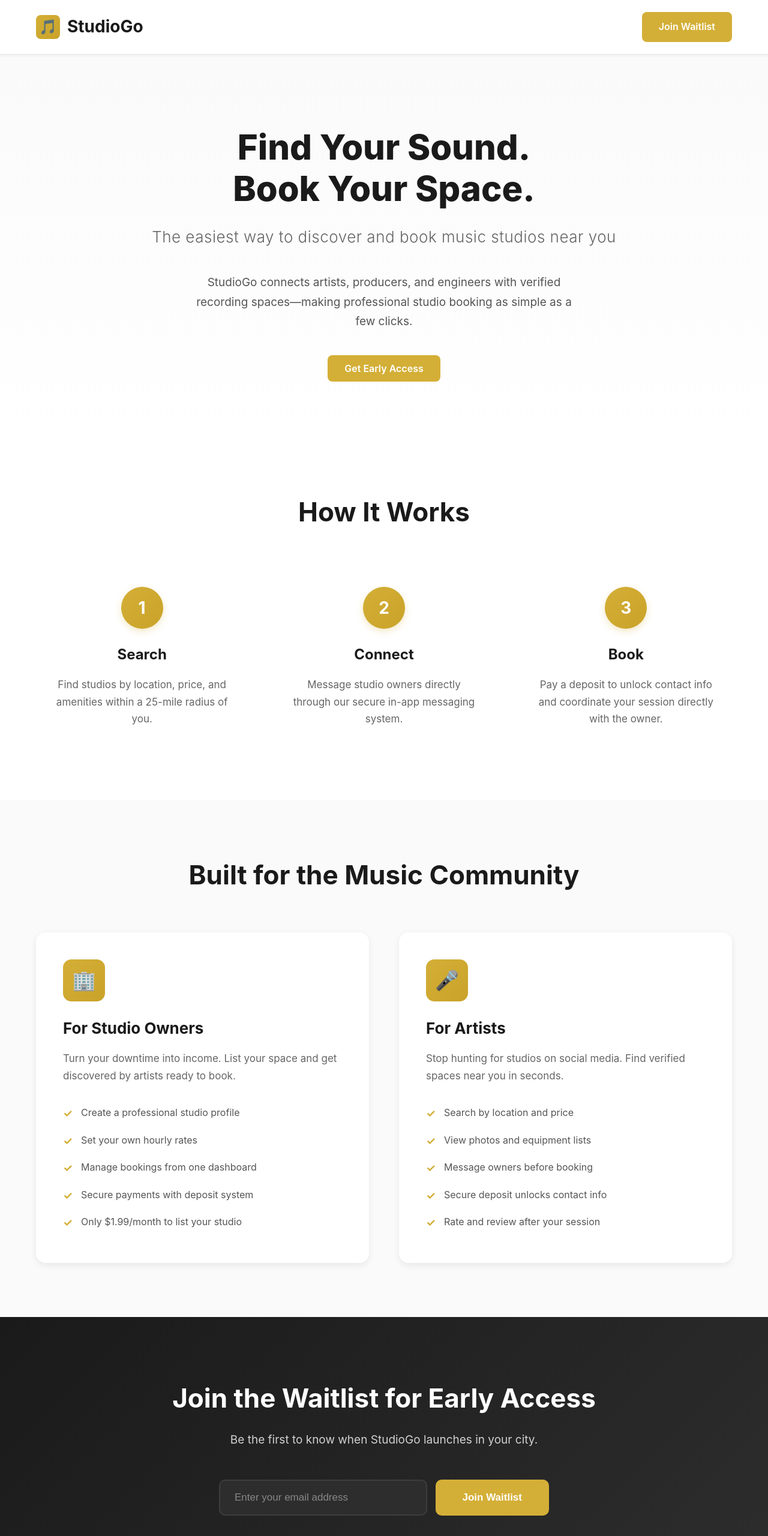
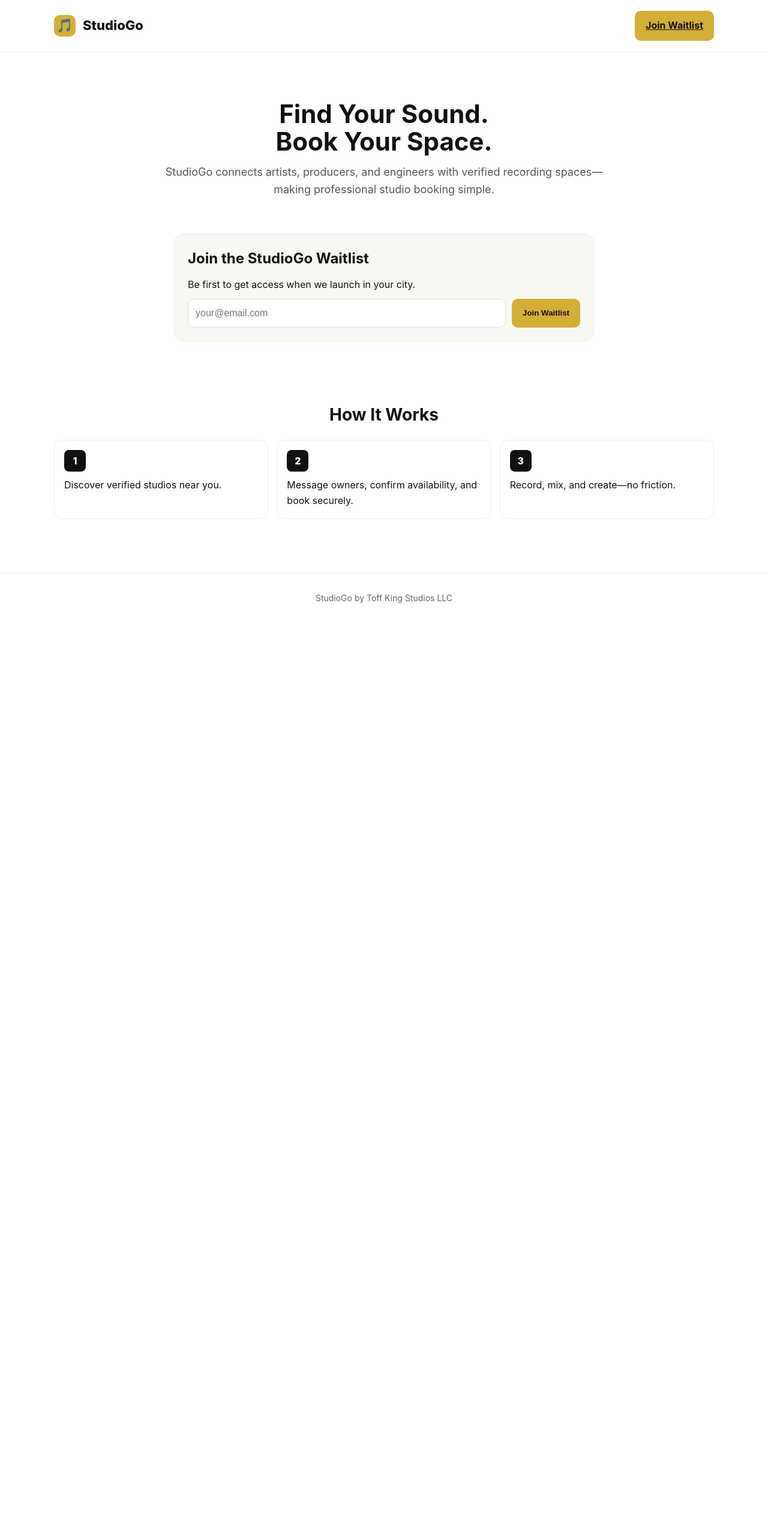
Before and after one commit to jeffmgmt/Studio-landing, a plain HTML site: page index.html in a window 1280 px wide. Shown: the top 2560 px of the page at 60% size. After the commit the page ends 1038 px from the top, so only its background shows below. Drawn offline with nearby package versions, Linux system fonts and the light colour scheme.

Commit message:
Update index.html

```diff
--- a/index.html
+++ b/index.html
@@ -3,248 +3,172 @@
 <head>
   <meta charset="UTF-8" />
   <meta name="viewport" content="width=device-width, initial-scale=1" />
-  <meta name="description" content="StudioGo — Find your sound. Book your space. Connect with verified music studios near you." />
   <title>StudioGo — Music Studio Booking Platform</title>
+  <meta name="description" content="Find your sound. Book your space. Join the StudioGo waitlist." />
 
   <style>
-    *{margin:0;padding:0;box-sizing:border-box}
-    body{font-family:'Inter',-apple-system,BlinkMacSystemFont,'Segoe UI','Roboto',sans-serif;line-height:1.6;color:#1a1a1a;background:#fff}
-    .container{max-width:1200px;margin:0 auto;padding:0 20px}
-    header{padding:20px 0;border-bottom:1px solid #e5e5e5;background:#fff;position:sticky;top:0;z-index:100;box-shadow:0 2px 4px rgba(0,0,0,.05)}
-    .header-content{display:flex;justify-content:space-between;align-items:center}
-    .logo{display:flex;align-items:center;gap:12px;font-size:28px;font-weight:700;color:#1a1a1a;text-decoration:none}
-    .logo-icon{width:40px;height:40px;background:linear-gradient(135deg,#d4af37 0%,#c9a229 100%);border-radius:8px;display:flex;align-items:center;justify-content:center;color:#fff;font-size:24px}
-    .cta-button{background:#d4af37;color:#fff;padding:12px 28px;border-radius:8px;text-decoration:none;font-weight:600;transition:.3s;border:none;cursor:pointer;font-size:16px}
-    .cta-button:hover{background:#c9a229;transform:translateY(-2px);box-shadow:0 4px 8px rgba(212,175,55,.3)}
-    .hero{padding:120px 0 100px;text-align:center;background:linear-gradient(180deg,#fafafa 0%,#ffffff 100%)}
-    .hero h1{font-size:58px;font-weight:800;margin-bottom:24px;color:#1a1a1a;line-height:1.2}
-    .tagline{font-size:26px;color:#666;margin-bottom:40px;font-weight:300;letter-spacing:.5px}
-    .hero-description{font-size:19px;color:#555;max-width:650px;margin:0 auto 50px;line-height:1.7}
-    .how-it-works{padding:90px 0;background:#fff}
-    .section-title{text-align:center;font-size:44px;font-weight:700;margin-bottom:60px;color:#1a1a1a}
-    .steps{display:grid;grid-template-columns:repeat(auto-fit,minmax(300px,1fr));gap:50px;margin-top:50px}
-    .step{text-align:center;padding:30px 20px}
-    .step-number{width:70px;height:70px;background:linear-gradient(135deg,#d4af37 0%,#c9a229 100%);color:#fff;border-radius:50%;display:flex;align-items:center;justify-content:center;font-size:28px;font-weight:700;margin:0 auto 24px;box-shadow:0 4px 12px rgba(212,175,55,.3)}
-    .step h3{font-size:24px;margin-bottom:16px;color:#1a1a1a}
-    .step p{color:#666;font-size:17px;line-height:1.7}
-    .features-section{padding:90px 0;background:#fafafa}
-    .features-grid{display:grid;grid-template-columns:repeat(auto-fit,minmax(350px,1fr));gap:50px;margin-top:60px}
-    .feature-card{background:#fff;padding:45px;border-radius:16px;box-shadow:0 4px 12px rgba(0,0,0,.08);transition:.3s}
-    .feature-card:hover{transform:translateY(-8px);box-shadow:0 12px 24px rgba(0,0,0,.15)}
-    .feature-icon{width:70px;height:70px;background:linear-gradient(135deg,#d4af37 0%,#c9a229 100%);border-radius:14px;display:flex;align-items:center;justify-content:center;font-size:32px;margin-bottom:24px}
-    .feature-card h3{font-size:26px;margin-bottom:16px;color:#1a1a1a}
-    .feature-card p{color:#666;font-size:17px;margin-bottom:24px;line-height:1.7}
-    .feature-list{list-style:none;margin-top:24px}
-    .feature-list li{padding:10px 0;color:#555;font-size:16px;position:relative;padding-left:30px}
-    .feature-list li:before{content:"✓";position:absolute;left:0;color:#d4af37;font-weight:700;font-size:18px}
-    .waitlist-section{padding:100px 0;background:linear-gradient(135deg,#1a1a1a 0%,#2d2d2d 100%);color:#fff;text-align:center}
-    .waitlist-section h2{font-size:44px;margin-bottom:20px;font-weight:700}
-    .waitlist-section p{font-size:19px;margin-bottom:50px;color:#d1d1d1}
-    .waitlist-form{max-width:550px;margin:0 auto;display:flex;gap:14px;flex-wrap:wrap;justify-content:center}
-    .email-input{flex:1;min-width:300px;padding:18px 24px;border:2px solid #3d3d3d;border-radius:10px;font-size:17px;background:#2d2d2d;color:#fff;transition:.3s}
-    .email-input:focus{outline:none;border-color:#d4af37;background:#1a1a1a}
-    .email-input::placeholder{color:#888}
-    .submit-button{padding:18px 45px;background:#d4af37;color:#fff;border:none;border-radius:10px;font-size:17px;font-weight:600;cursor:pointer;transition:.3s}
-    .submit-button:hover{background:#c9a229;transform:translateY(-2px);box-shadow:0 4px 12px rgba(212,175,55,.4)}
-    .success-message{margin-top:24px;padding:16px;background:#10b981;border-radius:10px;display:none;font-weight:500}
-    footer{padding:50px 0;background:#1a1a1a;color:#888;text-align:center}
-    footer p{margin-bottom:12px;font-size:15px}
-    .footer-links{margin-top:24px}
-    .footer-links a{color:#888;text-decoration:none;margin:0 18px;transition:color .3s ease;font-size:15px}
-    .footer-links a:hover{color:#d4af37}
-    @media (max-width:768px){
-      .hero h1{font-size:40px}
-      .tagline{font-size:20px}
-      .section-title{font-size:34px}
-      .waitlist-form{flex-direction:column}
-      .email-input{min-width:100%}
-      .feature-card{padding:30px}
-      .steps{gap:40px}
+    * { box-sizing: border-box; margin: 0; padding: 0; }
+    body {
+      font-family: Inter, system-ui, -apple-system, Segoe UI, Roboto, Helvetica, Arial, "Apple Color Emoji","Segoe UI Emoji";
+      color: #111; background: #fff; line-height: 1.6;
     }
-    @media (max-width:480px){
-      .hero{padding:80px 0 60px}
-      .hero h1{font-size:32px}
-      .logo{font-size:24px}
-      .cta-button{padding:10px 20px;font-size:14px}
+    .container { max-width: 1100px; margin: 0 auto; padding: 0 20px; }
+
+    header { border-bottom: 1px solid #eee; }
+    .header-wrap { display: flex; align-items: center; justify-content: space-between; padding: 18px 0; }
+    .brand { display: flex; gap: 12px; align-items: center; font-weight: 800; font-size: 22px; }
+    .brand-badge { width: 36px; height: 36px; border-radius: 10px; background: #d4af37; display: grid; place-items: center; color: #111; font-weight: 900; }
+    .btn {
+      background: #d4af37; color: #111; border: 0; padding: 12px 18px; border-radius: 10px;
+      font-weight: 700; cursor: pointer; transition: transform .06s ease;
     }
-    /* Optional: if you upload logo.png, uncomment the next rule
-    .logo-img{width:40px;height:40px;object-fit:cover;border-radius:8px}
-    */
+    .btn:active { transform: translateY(1px); }
+    .btn[disabled] { opacity: .6; cursor: not-allowed; }
+
+    .hero { padding: 80px 0 30px; text-align: center; }
+    .hero h1 { font-size: 42px; line-height: 1.1; margin-bottom: 14px; }
+    .hero p.lead { font-size: 18px; color: #555; max-width: 760px; margin: 0 auto 28px; }
+
+    .waitlist {
+      background: #faf8f2; border: 1px solid #eee; border-radius: 16px;
+      padding: 22px; max-width: 700px; margin: 0 auto 60px; text-align: left;
+    }
+    .waitlist h2 { font-size: 24px; margin-bottom: 12px; }
+    form { display: flex; gap: 10px; margin-top: 10px; }
+    input[type="email"] {
+      flex: 1; border: 1px solid #ddd; border-radius: 10px; padding: 14px 12px; font-size: 16px;
+    }
+
+    .msg { display: none; margin-top: 12px; font-weight: 600; }
+    .msg.success { color: #0a7a3d; }
+    .msg.error { color: #b00020; }
+
+    .how { padding: 40px 0 90px; }
+    .how h3 { text-align: center; font-size: 28px; margin-bottom: 20px; }
+    .steps { display: grid; gap: 14px; grid-template-columns: repeat(auto-fit, minmax(240px, 1fr)); }
+    .card {
+      border: 1px solid #eee; border-radius: 14px; padding: 16px; background: #fff;
+      transition: transform .08s ease, box-shadow .15s ease;
+    }
+    .card:hover { transform: translateY(-2px); box-shadow: 0 10px 20px rgba(0,0,0,.05); }
+    .num { width: 36px; height: 36px; border-radius: 8px; background: #111; color: #fff; display: grid; place-items: center; font-weight: 800; margin-bottom: 10px; }
+
+    footer { border-top: 1px solid #eee; padding: 30px 0; color: #666; text-align: center; font-size: 14px; }
   </style>
 </head>
 <body>
-
   <header>
-    <div class="container">
-      <div class="header-content">
-        <a href="#" class="logo">
-          <div class="logo-icon">🎵</div>
-          <!-- If you upload logo.png, you can replace the icon with:
-          <img src="logo.png" alt="StudioGo" class="logo-img" />
-          -->
+    <div class="container header-wrap">
+      <div class="brand">
+        <div class="brand-badge">🎵</div>
         <span>StudioGo</span>
-        </a>
-        <a href="#waitlist" class="cta-button">Join Waitlist</a>
       </div>
+      <a class="btn" href="#waitlist">Join Waitlist</a>
     </div>
   </header>
 
-  <section class="hero">
-    <div class="container">
-      <h1>Find Your Sound.<br>Book Your Space.</h1>
-      <p class="tagline">The easiest way to discover and book music studios near you</p>
-      <p class="hero-description">
-        StudioGo connects artists, producers, and engineers with verified recording spaces—making professional studio booking as simple as a few clicks.
-      </p>
-      <a href="#waitlist" class="cta-button">Get Early Access</a>
-    </div>
+  <main>
+    <section class="hero container">
+      <h1>Find Your Sound. <br/>Book Your Space.</h1>
+      <p class="lead">StudioGo connects artists, producers, and engineers with verified recording spaces—making professional studio booking simple.</p>
     </section>
 
-  <section class="how-it-works">
-    <div class="container">
-      <h2 class="section-title">How It Works</h2>
+    <section id="waitlist" class="waitlist container">
+      <h2>Join the StudioGo Waitlist</h2>
+      <p>Be first to get access when we launch in your city.</p>
+
+      <form id="waitlist-form" novalidate>
+        <input id="email" type="email" placeholder="your@email.com" required />
+        <button id="joinBtn" class="btn" type="submit">Join Waitlist</button>
+      </form>
+
+      <div id="successMsg" class="msg success">✅ You’re on the list! We’ll email you when we open.</div>
+      <div id="errorMsg" class="msg error">❌ Something went wrong. Please try again.</div>
+    </section>
+
+    <section class="how container">
+      <h3>How It Works</h3>
       <div class="steps">
-        <div class="step">
-          <div class="step-number">1</div>
-          <h3>Search</h3>
-          <p>Find studios by location, price, and amenities within a 25-mile radius of you.</p>
+        <div class="card">
+          <div class="num">1</div>
+          Discover verified studios near you.
         </div>
-        <div class="step">
-          <div class="step-number">2</div>
-          <h3>Connect</h3>
-          <p>Message studio owners directly through our secure in-app messaging system.</p>
+        <div class="card">
+          <div class="num">2</div>
+          Message owners, confirm availability, and book securely.
         </div>
-        <div class="step">
-          <div class="step-number">3</div>
-          <h3>Book</h3>
-          <p>Pay a deposit to unlock contact info and coordinate your session directly with the owner.</p>
-        </div>
+        <div class="card">
+          <div class="num">3</div>
+          Record, mix, and create—no friction.
         </div>
       </div>
     </section>
-
-  <section class="features-section">
-    <div class="container">
-      <h2 class="section-title">Built for the Music Community</h2>
-      <div class="features-grid">
-        <div class="feature-card">
-          <div class="feature-icon">🏢</div>
-          <h3>For Studio Owners</h3>
-          <p>Turn your downtime into income. List your space and get discovered by artists ready to book.</p>
-          <ul class="feature-list">
-            <li>Create a professional studio profile</li>
-            <li>Set your own hourly rates</li>
-            <li>Manage bookings from one dashboard</li>
-            <li>Secure payments with deposit system</li>
-            <li>Only $1.99/month to list your studio</li>
-          </ul>
-        </div>
-
-        <div class="feature-card">
-          <div class="feature-icon">🎤</div>
-          <h3>For Artists</h3>
-          <p>Stop hunting for studios on social media. Find verified spaces near you in seconds.</p>
-          <ul class="feature-list">
-            <li>Search by location and price</li>
-            <li>View photos and equipment lists</li>
-            <li>Message owners before booking</li>
-            <li>Secure deposit unlocks contact info</li>
-            <li>Rate and review after your session</li>
-          </ul>
-        </div>
-      </div>
-    </div>
-  </section>
-
-  <section class="waitlist-section" id="waitlist">
-    <div class="container">
-      <h2>Join the Waitlist for Early Access</h2>
-      <p>Be the first to know when StudioGo launches in your city.</p>
-
-      <!-- Replace the action URL after you create your Formspree form -->
-      <form class="waitlist-form" id="waitlistForm" action="https://formspree.io/f/XXXXX" method="POST">
-        <input type="hidden" name="_subject" value="New StudioGo Waitlist Signup" />
-        <input type="hidden" name="_honeypot" />
-        <input type="email" name="email" class="email-input" placeholder="Enter your email address" required id="emailInput" />
-        <button type="submit" class="submit-button">Join Waitlist</button>
-      </form>
-
-      <div class="success-message" id="successMessage">
-        ✓ Thanks for joining! We'll notify you when StudioGo launches.
-      </div>
-    </div>
-  </section>
+  </main>
 
   <footer>
-    <div class="container">
-      <p><strong>StudioGo</strong> by Toff King Studios LLC</p>
-      <p>Based in Atlanta, GA</p>
-      <div class="footer-links">
-        <a href="#privacy">Privacy Policy</a>
-        <a href="#terms">Terms of Service</a>
-        <a href="mailto:jeffmgmt@toffkingstudios.com">Contact</a>
-      </div>
-      <p style="margin-top:24px;font-size:14px;">© 2025 Toff King Studios LLC. All rights reserved.</p>
-    </div>
+    <div class="container">StudioGo by Toff King Studios LLC</div>
   </footer>
 
+  <!-- Supabase (v2) -->
+  <script src="https://unpkg.com/@supabase/supabase-js@2"></script>
   <script>
-    // Smooth scroll
-    document.querySelectorAll('a[href^="#"]').forEach(a=>{
-      a.addEventListener('click',e=>{
-        const id=a.getAttribute('href');
-        if(id.length>1){
-          e.preventDefault();
-          document.querySelector(id).scrollIntoView({behavior:'smooth'});
-        }
-      });
-    });
-
-    // Formspree AJAX submit (shows green success bar)
-    const form=document.getElementById('waitlistForm');
-    const success=document.getElementById('successMessage');
-    form.addEventListener('submit',async(e)=>{
-      e.preventDefault();
-      const endpoint=form.getAttribute('action'); // your Formspree URL
-      const data=new FormData(form);
-      try{
-        const res=await fetch(endpoint,{method:'POST',body:data,headers:{'Accept':'application/json'}});
-        if(res.ok){
-          success.style.display='block';
-          form.reset();
-        }else{
-          alert('Unable to submit right now. Please try again later.');
-        }
-      }catch(err){
-        alert('Network error. Please try again later.');
-      }
-    });
-  </script></
-
-    <!-- Supabase connection -->
-    <script src="https://unpkg.com/@supabase/supabase-js"></script>
-    <script>
+    // ---- Config (already filled with your project) ----
     const SUPABASE_URL = 'https://wagmbxguxorgirznryut.supabase.co';
     const SUPABASE_ANON_KEY = 'eyJhbGciOiJIUzI1NiIsInR5cCI6IkpXVCJ9.eyJpc3MiOiJzdXBhYmFzZSIsInJlZiI6IndhZ21ieGd1eG9yZ2lyem5yeXV0Iiwicm9sZSI6ImFub24iLCJpYXQiOjE3NjI3NDk3MDcsImV4cCI6MjA3ODMyNTcwN30.qFr9-LKX7LavxnRJFXnY5YT69-3JsAIdZcLV4SwCapA';
-      const supabase = supabase.createClient(SUPABASE_URL, SUPABASE_ANON_KEY);
+    const supabaseClient = supabase.createClient(SUPABASE_URL, SUPABASE_ANON_KEY);
 
-      document.querySelector('#waitlist-form').addEventListener('submit', async (e) => {
+    // Elements
+    const form = document.getElementById('waitlist-form');
+    const emailInput = document.getElementById('email');
+    const joinBtn = document.getElementById('joinBtn');
+    const successMsg = document.getElementById('successMsg');
+    const errorMsg = document.getElementById('errorMsg');
+
+    // Helpers
+    const show = (el) => el.style.display = 'block';
+    const hide = (el) => el.style.display = 'none';
+    const validEmail = (v) => /^[^\s@]+@[^\s@]+\.[^\s@]+$/.test(v);
+
+    // Submit
+    form.addEventListener('submit', async (e) => {
       e.preventDefault();
-        const email = document.querySelector('#email').value;
+      hide(successMsg); hide(errorMsg);
 
-        const { error } = await supabase
-          .from('Waitinglist_subscribers')
-          .insert([{ Email: email }]);
+      const email = emailInput.value.trim();
+      if (!validEmail(email)) {
+        errorMsg.textContent = '❌ Please enter a valid email.';
+        show(errorMsg);
+        return;
+      }
+
+      joinBtn.disabled = true;
+
+      try {
+        const { error } = await supabaseClient
+          .from('waitinglist_subscribers')        // <- table (lowercase)
+          .insert([{ Email: email }]);            // <- column names from your table
 
         if (error) {
-          alert('❌ Something went wrong: ' + error.message);
+          // 23505 = unique_violation (email already in table)
+          if ((error.code || '').toString() === '23505') {
+            successMsg.textContent = '✅ You’re already on the list. We’ll be in touch!';
+            show(successMsg);
           } else {
-          alert('✅ You’ve been added to the waitlist!');
-          document.querySelector('#email').value = '';
+            errorMsg.textContent = '❌ ' + error.message;
+            show(errorMsg);
+          }
+        } else {
+          successMsg.textContent = '✅ You’re on the list! We’ll email you when we open.';
+          show(successMsg);
+          emailInput.value = '';
+        }
+      } catch (err) {
+        errorMsg.textContent = '❌ Network error. Please try again.';
+        show(errorMsg);
+      } finally {
+        joinBtn.disabled = false;
       }
     });
   </script>
-
-
 </body>
 </html>
```
Lines whose indentation alone changed are shown as unchanged.
